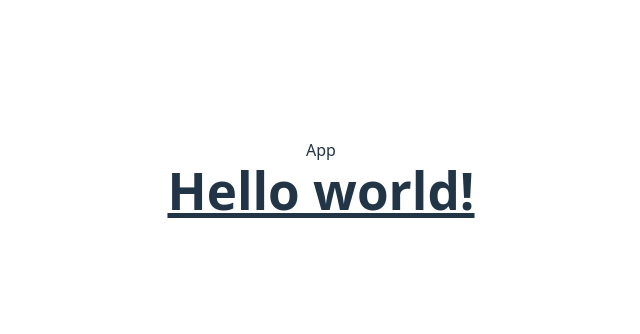
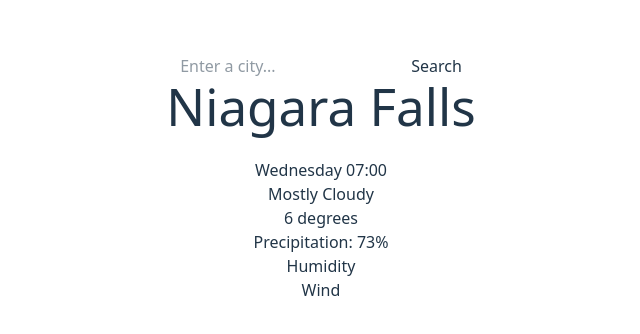
Before and after one commit to Doaa-Awan/weather-react-2025, a React (Vite) app: page / in a window 1280 px wide. Shown: the part 222-556 px from the top of the page, without its empty margins (319-959 px from the left). Built offline with nearby package versions, Linux system fonts and the light colour scheme.

Commit message:
Add weather component

```diff
--- a/index.html
+++ b/index.html
@@ -2,7 +2,7 @@
 <html lang="en">
   <head>
     <meta charset="UTF-8" />
-    <link rel="icon" type="image/svg+xml" href="/public/sun-icon.ico" />
+    <link rel="icon" type="image/svg+xml" href="/sun-icon.ico" />
     <meta name="viewport" content="width=device-width, initial-scale=1.0" />
     <title>Weather App</title>
   </head>
--- a/src/App.jsx
+++ b/src/App.jsx
@@ -1,14 +1,12 @@
 import { useState } from 'react'
 import reactLogo from './assets/react.svg'
 import './App.css'
+import Weather from './components/Weather/Weather'
 
 export default function App() {
   return (
-    <div className="App">
-      App
-      <h1 class="text-3xl font-bold underline">
-        Hello world!
-      </h1>
+    <div id="app">
+      <Weather />
     </div>
   )
 }
--- /dev/null
+++ b/src/components/Weather/Weather.jsx
@@ -0,0 +1,26 @@
+// import styles from './WeatherStyles.css';
+// import React from 'react';
+export default function Weather(){
+    return (
+        <section id="weather">
+            <form>
+                <input
+                    type="search"
+                    placeholder="Enter a city..."
+                    className=""
+                />
+                <input type="submit" value="Search"/>
+            </form>
+            <h1>Niagara Falls</h1>
+            <br />
+            <ul>
+                <li>Wednesday 07:00</li>
+                <li>Mostly Cloudy</li>
+            </ul>
+            <p>6 degrees</p>
+            <p>Precipitation: 73%</p>
+            <p>Humidity</p>
+            <p>Wind</p>
+        </section>
+    );
+}
```
Also changed, not shown: src/components/Weather/WeatherStyles.css (added).
